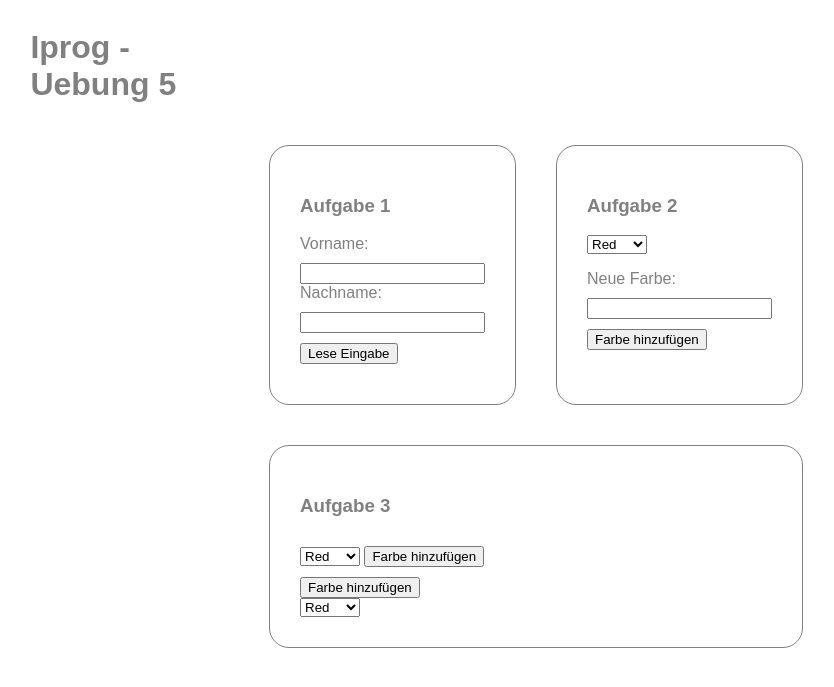
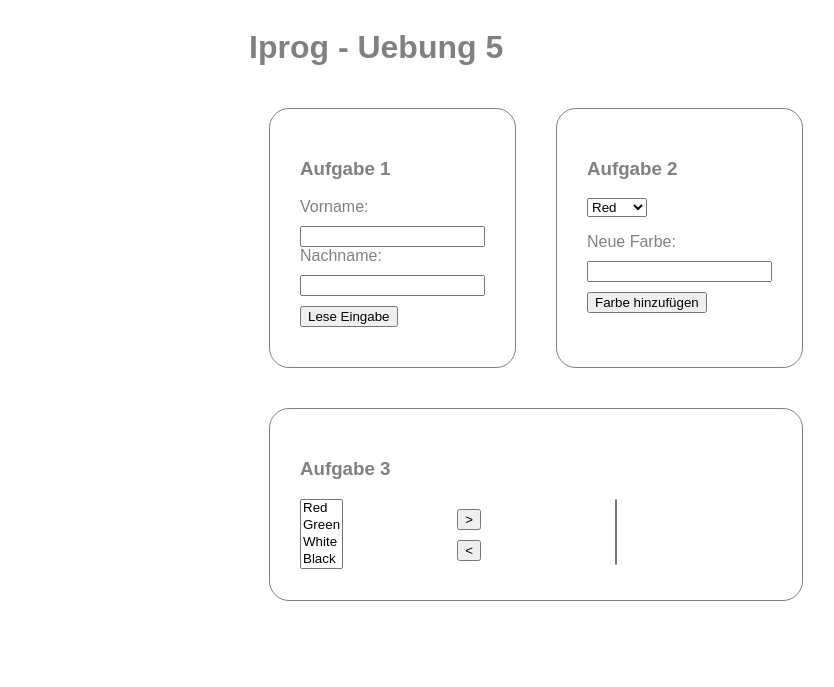
Before and after one commit to beerfekt/iprog, a PHP site: page / in a window 1280 px wide. Shown: the top 687 px of the page, without its empty margins (104-938 px from the left). Run offline with PHP 8.4, Linux system fonts and the light colour scheme.

Commit message:
Uebung5 A3 fertiggestellt -> Blatt fertig

```diff
--- a/uebungen/ue5/css/main.css
+++ b/uebungen/ue5/css/main.css
@@ -29,7 +29,7 @@
 }
 
 
-//CSS GRID
+/* CSS GRID */
 
 .headline {
 	grid-area: headline;
@@ -52,8 +52,40 @@
 	grid-template-columns: 1fr 1fr 1fr 1fr;
 	grid-template-rows: auto;
 	grid-template-areas:
-	". headline headline ."
+	". headline . ."
 	". a1 a2 ."
 	". a3 a3 ."
 	". a3 a3 ."
 }
+
+
+	/* Grid im Grid */
+
+	.a31 {
+		grid-area: a31;
+	}
+
+
+	.a32 {
+		grid-area: a32;
+	}
+
+	.a33 {
+		grid-area: a33;
+	}
+
+
+	.a34 {
+		grid-area: a34;
+	}
+
+
+
+	.a3 {
+		display: grid;
+		grid-template-columns: 1fr 1fr 1fr;
+		grid-template-rows: auto;
+		grid-template-areas:
+		"a31 a31 a31"
+		"a32 a33 a34"
+	}
--- a/uebungen/ue5/index.html
+++ b/uebungen/ue5/index.html
@@ -39,28 +39,40 @@
 			</div><!-- a2 -->
 
 			<div class ="section a3">
+
+				<div class="a31">
 				<h3>Aufgabe 3</h3>
-
-				<!-- 2 selectBoxen nebeneinanderhängen -->
-				<!-- dazwischen die buttons -->
-				<!-- 2 functions "moveLeft, moveRight" auf die Buttons -->
-					<select id="colorSelect">
+				</div>
+				<div class="a32">
+					<select id="left" multiple>
 						<option>Red</option>
 						<option>Green</option>
 						<option>White</option>
 						<option>Black</option>
 					</select>
-					<input type="button" onclick="addColor()" value="Farbe hinzuf&uuml;gen"><br>
+				</div>
+				<div class="a33">
+					<input type="button" onclick="addRight()" value=">"><br>
+					<input type="button" onclick="addLeft()" value="<"><br>
+				</div>
+				<div class="a34">
+					<select id="right" multiple>
+						<!-- js adds options from the left -->
 
-					<input type="button" onclick="addColor()" value="Farbe hinzuf&uuml;gen"><br>
+					</select>
+				</div>
 
 
-					<select id="colorSelect">
-						<option>Red</option>
-						<option>Green</option>
-						<option>White</option>
-						<option>Black</option>
-					</select>
+				<!-- 2 selectBoxen nebeneinanderhängen -->
+				<!-- dazwischen die buttons -->
+				<!-- 2 functions "moveLeft, moveRight" auf die Buttons -->
+
+
+
+
+
+
+
 
 
 			</div>
--- a/uebungen/ue5/js/uebung5.js
+++ b/uebungen/ue5/js/uebung5.js
@@ -82,7 +82,7 @@
 
 
 
-
+/*
 function toRight(){
 	var l = document.getElementById("selectorLeft");
 	var r = document.getElementById("selectorRight");
@@ -124,6 +124,40 @@
 
 
 
+//ausführliche Version
+
+function addRight(){
+	let left = element('left');
+	let right = element('right');
+	leftItemSelected = left.options[left.selectedIndex];
+	right.appendChild(leftItemSelected);
+}
+
+
+function addLeft(){
+	let left = element('left');
+	let right = element('right');
+	rightItemSelected = right.options[right.selectedIndex];
+	left.appendChild(rightItemSelected);
+}
+*/
+
+//Als Einzeiler
+function add(from,to){
+	selectedItem =
+	to.appendChild( from.options[from.selectedIndex] );
+}
+
+
+function addLeft(){
+	add(element('right'),element('left'));
+}
+
+function addRight(){
+	add(element('left'),element('right'));
+}
+
+
 function element(id){
  	try {
  		return document.getElementById(id);
```
